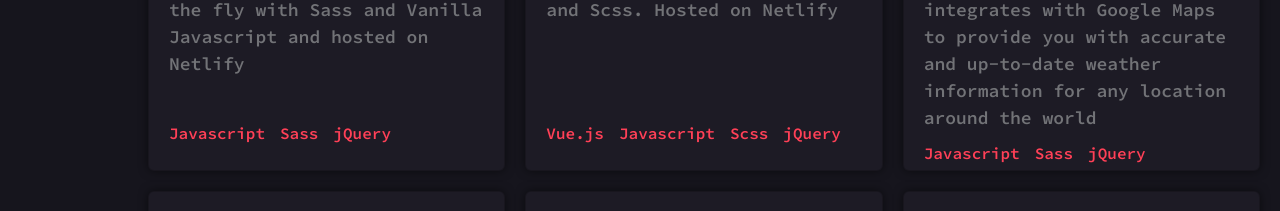
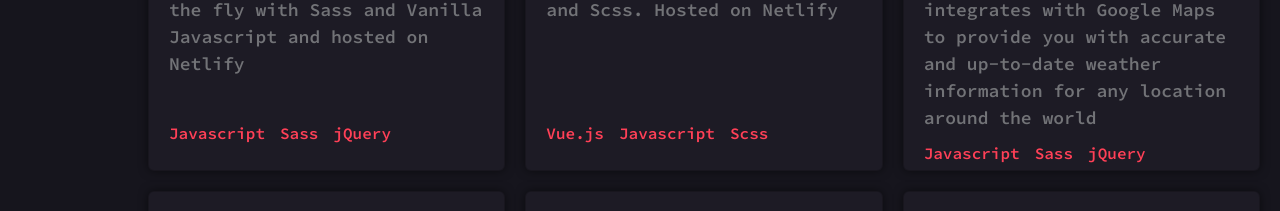
Before and after one commit to praneethravuri/PRAV-V2, a Vue app: page / in a window 1280 px wide. Shown: the part 1819-2030 px from the top of the page. Built offline with nearby package versions, Linux system fonts and the light colour scheme.

Commit message:
updated readme.md

```diff
--- a/src/components/Projects.vue
+++ b/src/components/Projects.vue
@@ -49,7 +49,7 @@ export default {
                         "Unlike the first iteration, PRAV V2 is made with Vue.js and Scss. Hosted on Netlify",
                     githubLink: "https://github.com/praneethravuri/PRAV-V2",
                     websiteLink : "https://prav-v2.netlify.app/",
-                    tags: ["Vue.js", "Javascript", "Scss", "jQuery"],
+                    tags: ["Vue.js", "Javascript", "Scss"],
                 },
                 {
                     projectName: "Weatherly",
```
Also changed, not shown: 1 other file (tests, documents, lock files or other folders).
